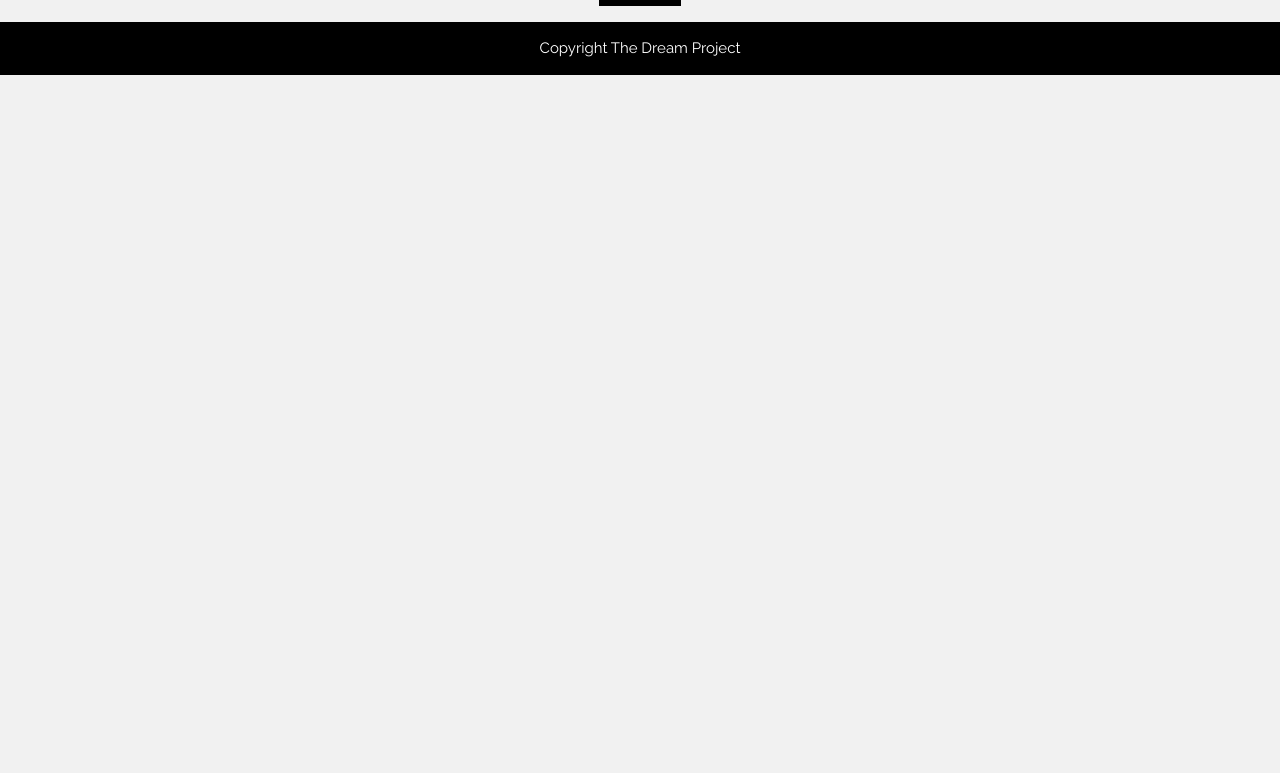
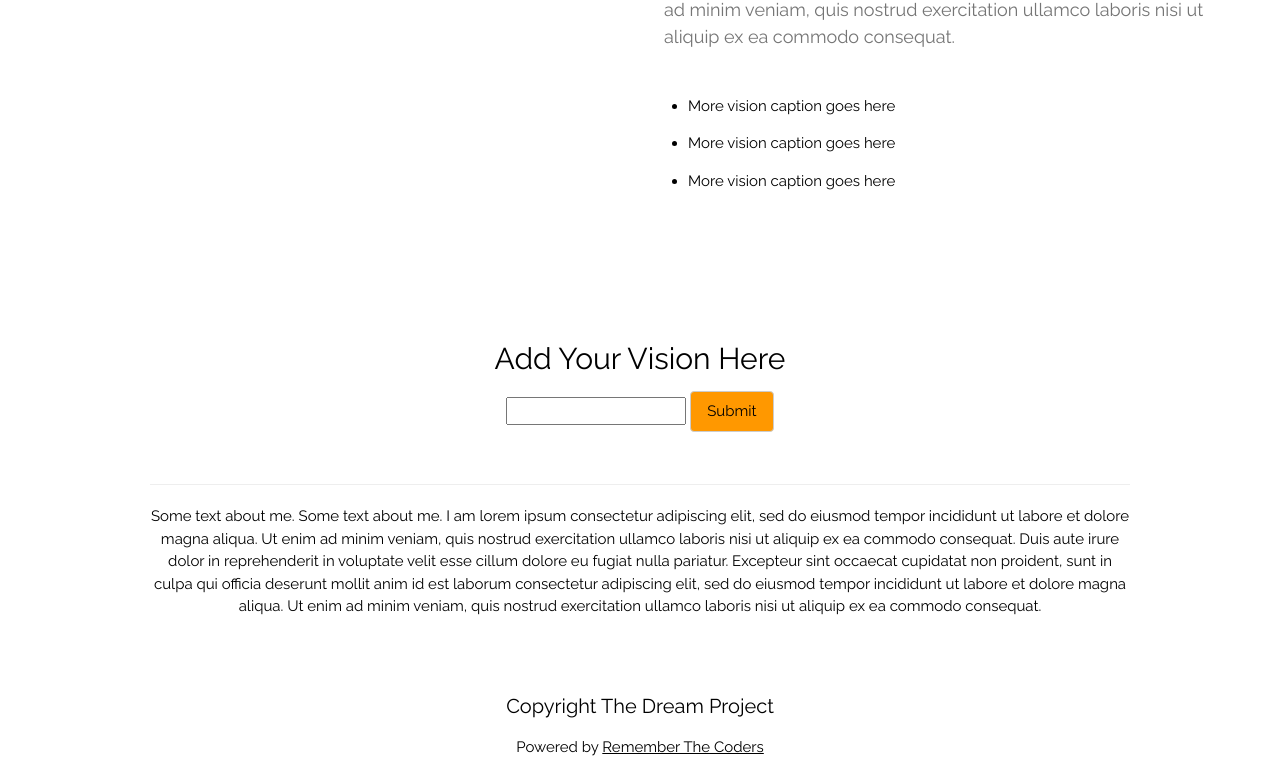
Before and after one commit to Josecruz-MVP/RememberTheCoders, a Django app: page /dream/addvision/ in a window 1280 px wide. Shown: the part 735-1508 px from the top of the page. Before the commit the page ends 810 px from the top, so only its background shows below. Run offline with Django 4.2, Linux system fonts and the light colour scheme; parts of the project's set-up code (start-up, migrations or seed data) failed here and were passed over.

Commit message:
goal and task form.py

```diff
--- /dev/null
+++ b/TheDreamProject/vision_app/forms.py
@@ -0,0 +1,35 @@
+"""
+All the forms are here
+"""
+
+from django import forms
+from .models import Vision, Goal, Task
+
+class VisionForm(forms.ModelForm):
+    """A dummy docstring."""
+    class Meta:
+        """A dummy docstring."""
+        model = Vision
+        fields = ['vision_name']
+
+    def __init__(self, *args, **kwargs):
+        super().__init__(*args, **kwargs)
+        self.fields['vision_name'].label = ''
+
+class GoalForm(forms.ModelForm):
+    class Meta:
+        model = Goal
+        fields = ['goal_name']
+
+    def __init__(self, *args, **kwargs):
+        super().__init__(*args, **kwargs)
+        self.fields['goal_name'].label = ''
+
+class TaskForm(forms.ModelForm):
+    class Meta:
+        model = Task
+        fields = ['task_name']
+
+    def __init__(self, *args, **kwargs):
+        super().__init__(*args, **kwargs)
+        self.fields['task_name'].label = ''
--- a/TheDreamProject/vision_app/templates/add_vision.html
+++ b/TheDreamProject/vision_app/templates/add_vision.html
@@ -1,7 +1,7 @@
 <!DOCTYPE html>
 <html>
 <head>
-<title>W3.CSS Template</title>
+<title>Vision</title>
 <meta charset="UTF-8">
 <meta name="viewport" content="width=device-width, initial-scale=1">
 <link rel="stylesheet" href="https://www.w3schools.com/w3css/4/w3.css">
@@ -9,73 +9,107 @@
 <link rel="stylesheet" href="https://cdnjs.cloudflare.com/ajax/libs/font-awesome/4.7.0/css/font-awesome.min.css">
 <style>
 html,body,h1,h2,h3,h4,h5,h6 {font-family: "Raleway", sans-serif}
+.mySlides {display:none}
+.w3-tag, .fa {cursor:pointer}
+.w3-tag {height:15px;width:15px;padding:0;margin-top:6px}
+.w3-bar .w3-button {
+  padding: 16px;
+
+
+
+}
 </style>
 </head>
-<body class="w3-light-grey">
+<body>
 
-<!-- Start Add Vision Container -->
-<div class="w3-content w3-margin-top" style="max-width:1400px;">
+<!-- Page Container -->
+
+<div class="w3-content" style="max-width:1100px;margin-top:80px;margin-bottom:80px">
+
+  <div>
+    <h1><b>THE VISION</b><a href="{% url 'Home' %}"  class="w3-hover-text-orange w3-right">Home page</a></h1>
+  </div>
+<!-- Hide right-floated links on small screens and replace them with a menu icon -->
+
+    <a href="javascript:void(0)" class="w3-bar-item w3-button w3-right w3-hide-large w3-hide-medium" onclick="w3_open()">
+      <i class="fa fa-bars"></i>
+    </a>
+  </div>
+</div>
 
 
-  <div class="w3-row-padding">
 
 
-    <div class="w3-container w3-black w3-center w3-dark-grey">
-      <h2>Add Vision</h2>
+  <!-- Header -->
 
+  <!-- Header -->
+
+
+<!-- Page content -->
+  <div class="w3-content" style="max-width:100%">
+
+<!-- Start About Goals Section -->
+  <div class="w3-row w3-padding-64" id="about">
+    <div class="w3-col m6 w3-padding-large w3-hide-small">
+     <img src="http://img.picturequotes.com/2/27/26207/vision-without-action-is-merely-a-dream-action-without-vision-just-passes-the-time-vision-with-quote-1.jpg" class="w3-round w3-image " alt="Table Setting" width="600" height="750">
     </div>
 
-<!-- Django forms needed here -->
-    <form class="w3-container w3-center">
-      <br>
-      <label class="w3-text-black"><b>What is your vision?</b></label>
-      <input class="w3-input w3-border w3-light-grey" type="text">
+    <div class="w3-col m6 w3-padding-large">
+      <h1 class="w3-center">About Catering</h1><br>
+      <h5 class="w3-center">Tradition since 1889</h5>
+      <p class="w3-large">The Catering was founded in blabla by Mr. Smith in lorem ipsum dolor sit amet, consectetur adipiscing elit consectetur adipiscing elit, sed do eiusmod tempor incididunt ut labore et dolore magna aliqua. Ut enim ad minim veniam, quis nostrud exercitation ullamco laboris nisi ut aliquip ex ea commodo consequat. Duis aute iruredolor in reprehenderit in voluptate velit esse cillum dolore eu fugiat nulla pariatur.We only use <span class="w3-tag w3-light-grey"></span> .</p>
+      <p class="w3-large w3-text-grey w3-hide-medium">Excepteur sint occaecat cupidatat non proident, sunt in culpa qui officia deserunt mollit anim id est laborum consectetur adipiscing elit, sed do eiusmod temporincididunt ut labore et dolore magna aliqua. Ut enim ad minim veniam, quis nostrud exercitation ullamco laboris nisi ut aliquip ex ea commodo consequat.</p>
+      <div class="w3-margin-top">
+        <ul class="w3-margin-top w3-padding-large">
+          <li><p>More vision caption goes here</p></li>
+          <li class="w3-padding-top">
+          <p>More vision caption goes here</p></li>
+          <li class="w3-padding-top">
+          <p>More vision caption goes here</p></li>
+          </ul>
+      </div>
+    </div>
+  </div>
+<!-- End About Goals Section -->
 
-      <br>
+  <div class="w3-content w3-margin-top">
 
-      <label class="w3-text-black"><b>What are some goals that will help you achieve your vision?</b></label>
-      <input class="w3-input w3-border w3-light-grey" type="text">
+    <!-- The Grid -->
 
-      <br>
+      <div class="w3-container w3-center w3-round">
+        <h2>Add Your Vision Here</h2>
+      </div>
 
-      <label class="w3-text-black"><b>What are the tasks you need to achieve your goals?</b></label>
-      <input class="w3-input w3-border w3-light-grey" type="text">
+<!-- Django forms go here --> <!--action="" method="{POST}"-->
+      <form action="{% url 'AddGoalTask'%}" class="w3-container w3-center" class="w3-container w3-center" method = "POST">
+       {% csrf_token %}
+        <label class="w3-text-black"><b></b></label>
+       {{ Vision_Form }}
+        <input type="submit" class=" w3-btn w3-border w3-center w3-orange w3-round" >
 
-      <br>
+      </form>
+<!-- Django forms go here -->
+  </div>
 
-      <label class="w3-text-black"><b>What are some skills you need to complete these tasks?</b></label>
-      <input class="w3-input w3-border w3-light-grey" type="text">
 
-      <br>
 
-      <label class="w3-text-black"><b>What are some skills you need to complete these tasks?</b></label>
-      <input class="w3-input w3-border w3-light-grey" type="text">
-
-      <br>
-
-      <label class="w3-text-black"><b>What are some skills you need to complete these tasks?</b></label>
-      <input class="w3-input w3-border w3-light-grey" type="text">
-
-      <br>
-
-      <label class="w3-text-black"><b>What are some skills you need to complete these tasks?</b></label>
-      <input class="w3-input w3-border w3-light-grey" type="text">
-
-      <br>
-
-      <button class="w3-btn w3-black">Submit</button>
-    </form>
-<!-- Django forms needed from here up -->
-
+  <div class="w3-content w3-center w3-text-black w3-padding-32" id="about">
+    <h2></h2>
+    <hr class="w3-dark-grey">
+    <p>Some text about me. Some text about me. I am lorem ipsum consectetur adipiscing elit, sed do eiusmod tempor incididunt ut labore et dolore magna aliqua. Ut enim ad minim veniam, quis nostrud exercitation ullamco laboris nisi ut aliquip ex ea commodo
+      consequat. Duis aute irure dolor in reprehenderit in voluptate velit esse cillum dolore eu fugiat nulla pariatur. Excepteur sint occaecat cupidatat non proident, sunt in culpa qui officia deserunt mollit anim id est laborum consectetur adipiscing
+      elit, sed do eiusmod tempor incididunt ut labore et dolore magna aliqua. Ut enim ad minim veniam, quis nostrud exercitation ullamco laboris nisi ut aliquip ex ea commodo consequat.
+    </p>
 
   </div>
 
   <!-- End Page Container -->
 
 
-<footer class="w3-container w3-black w3-center w3-margin-top">
+<footer class="w3-container w3-center w3-margin-top">
 
-  <p>Copyright The Dream Project</p>
+  <h4>Copyright The Dream Project</h4>
+  <p>Powered by <a href="https://github.com/Josecruz-MVP/RememberTheCoders" target="_blank">Remember The Coders</a></p>
 </footer>
 
 </body>
--- a/TheDreamProject/vision_app/urls.py
+++ b/TheDreamProject/vision_app/urls.py
@@ -1,8 +1,10 @@
 from django.urls import path
 
-from vision_app.views import Homepage, Addvision
+from vision_app.views import Homepage, Addvision, AddGoalTask, VisionListView
 
 urlpatterns = [
     path('', Homepage.as_view(), name='Home'),
-    path('addvision/', Addvision.as_view(), name='AddVision')
+    path('addvision/', Addvision.as_view(), name='AddVision'),
+    path('addgoaltask/', AddGoalTask.as_view(), name='AddGoalTask'),
+    path('Dashboard/', VisionListView.as_view())
 ]
--- a/TheDreamProject/vision_app/views.py
+++ b/TheDreamProject/vision_app/views.py
@@ -1,15 +1,60 @@
+
+#Create your views here.
+from django.shortcuts import render
+from django.views import View
+
+from django.views.generic.list import ListView
+
+from .forms import VisionForm
+from .models import Vision,Goal,Task
 
 # Create your views here.
-from django.shortcuts import render
-from django.views import View
-from django.views import Task
+class VisionListView(ListView):
+    model = Vision
+    paginate_by = 100  # if pagination is desired
+
+    def get_context_data(self, **kwargs):
+        context = super().get_context_data(**kwargs)
+      #  context['now'] = timezone.now()
+        return context
+
+class GoalListView(ListView):
+
+    model = Goal
+    paginate_by = 100  # if pagination is desired
+
+    def get_context_data(self, **kwargs):
+        context = super().get_context_data(**kwargs)
+      #  context['now'] = timezone.now()
+        return context
+
+class TaskListView(ListView):
+
+    model = Task
+    paginate_by = 100  # if pagination is desired
+
+    def get_context_data(self, **kwargs):
+        context = super().get_context_data(**kwargs)
+      #  context['now'] = timezone.now()
+        return context
 
 
-# Create your views here.
 class Homepage(View):
     def get(self, request):
         return render(request, 'home.html')
 
 class Addvision(View):
     def get(self, request):
-        return render(request, 'add_vision.html')
+        Vision_Form = VisionForm()
+        return render(request, 'add_vision.html',{
+                'Vision_Form' : Vision_Form,
+            })
+    def post(self,request):
+        '''POST the data in the form submitted by the user, creating a new task in the todo list'''
+        Vision_Form = VisionForm(request.POST)
+        Vision_Form.save()
+        return render(request,'add_vision.html')
+
+class AddGoalTask(View):
+    def get(self, request):
+        return render(request, 'addgoaltask.html')
```
Also changed, not shown: TheDreamProject/vision_app/templates/addgoaltask.html (added, +107 -0 lines), TheDreamProject/vision_app/templates/home.html (+11 -52 lines).
